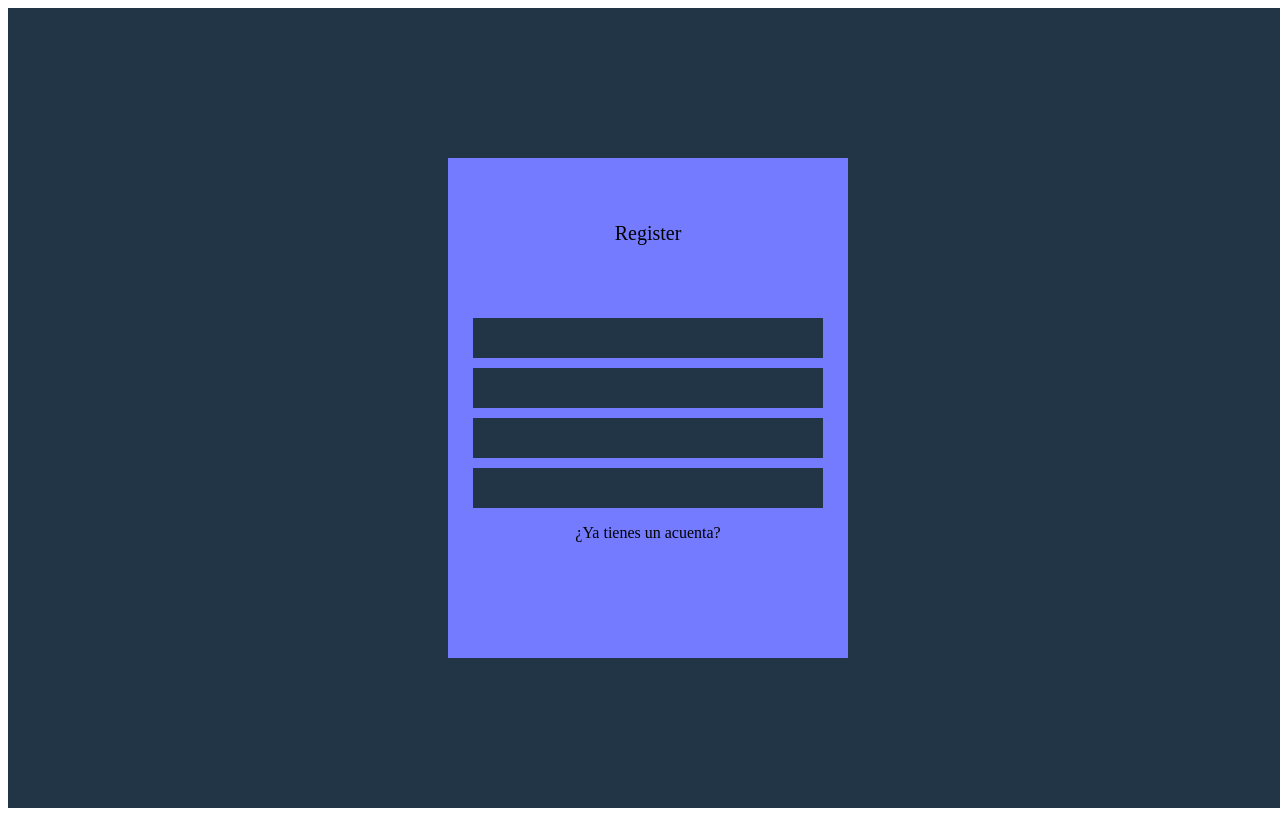
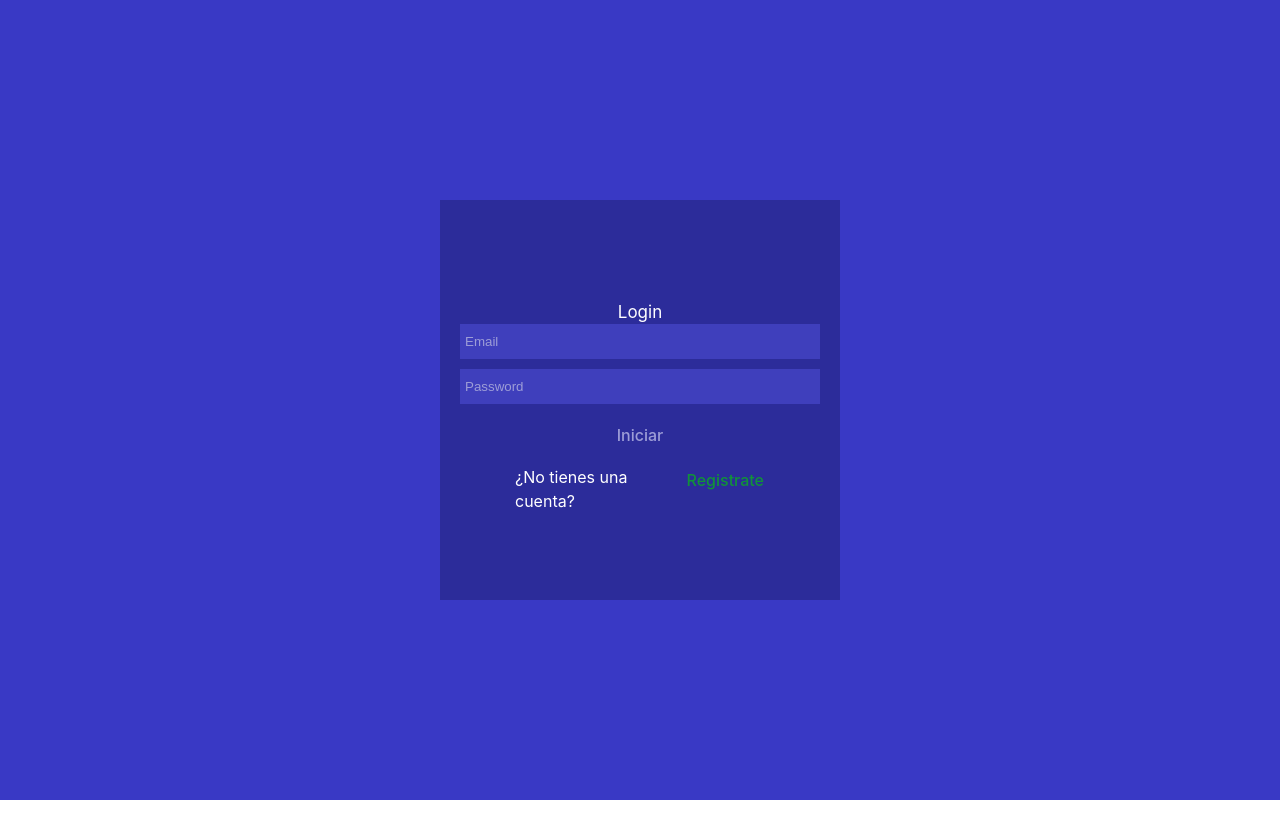
Before and after one commit to tesla2324/rifbom, a React (Vite) app: page / in a window 1280 px wide. Built offline with nearby package versions, Linux system fonts and the light colour scheme.

Commit message:
finishLogin

```diff
--- a/src/App.jsx
+++ b/src/App.jsx
@@ -1,6 +1,7 @@
 import Register from "./screens/Register";
+import Login from "./screens/Login";
 
 function App() {
-  return <Register />;
+  return <Login />;
 }
 export default App;
--- a/src/main.jsx
+++ b/src/main.jsx
@@ -1,6 +1,7 @@
 import React from "react";
 import ReactDOM from "react-dom/client";
 import App from "./App";
+import "./index.css";
 
 ReactDOM.createRoot(document.getElementById("root")).render(
   <React.StrictMode>
--- a/src/screens/Login/index.jsx
+++ b/src/screens/Login/index.jsx
@@ -1,20 +1,31 @@
 import "./styles.css";
 import { useState } from "react";
 
+//externasl
+import axios from "axios";
+
 const Login = () => {
-  const [email, setEmail] = useState("");
-  const [password, setPassword] = useState("");
+  const [values, setValues] = useState({});
+
+  const handleChangeValues = (event) => {
+    const clave = event.target.name;
+    const val = event.target.value;
+    setValues({ ...values, [clave]: val });
+  };
 
   const sendData = () => {
-    console.log(email, password);
-  };
-
-  const handleChangeEmail = (event) => {
-    setEmail(event.target.value);
-  };
-
-  const handleChangePassword = (event) => {
-    setPassword(event.target.value);
+    axios
+      .post("https://rif-server.vercel.app/api/auth", values, {
+        headers: {
+          "content-type": "application/json",
+        },
+      })
+      .then((response) => {
+        console.log(response);
+      })
+      .catch((error) => {
+        console.log(error);
+      });
   };
 
   return (
@@ -26,12 +37,14 @@ const Login = () => {
             <input
               className="input"
               placeholder="Email"
-              onChange={handleChangeEmail}
+              onChange={handleChangeValues}
+              name="email"
             />
             <input
               className="input"
               placeholder="Password"
-              onChange={handleChangePassword}
+              onChange={handleChangeValues}
+              name="password"
             />
           </div>
           <button className="iniciar" onClick={() => sendData()}>
--- a/src/screens/Login/styles.css
+++ b/src/screens/Login/styles.css
@@ -55,10 +55,12 @@
 
 .indications {
   display: flex;
+  width: 250px;
 }
 
 .text {
   color: white;
+  background: none;
 }
 
 .textRegister {
```
